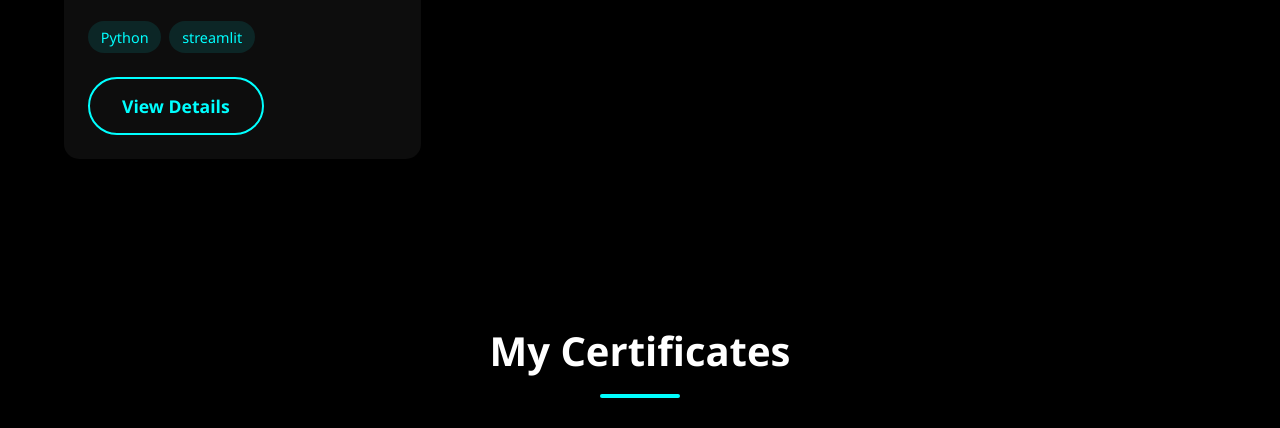
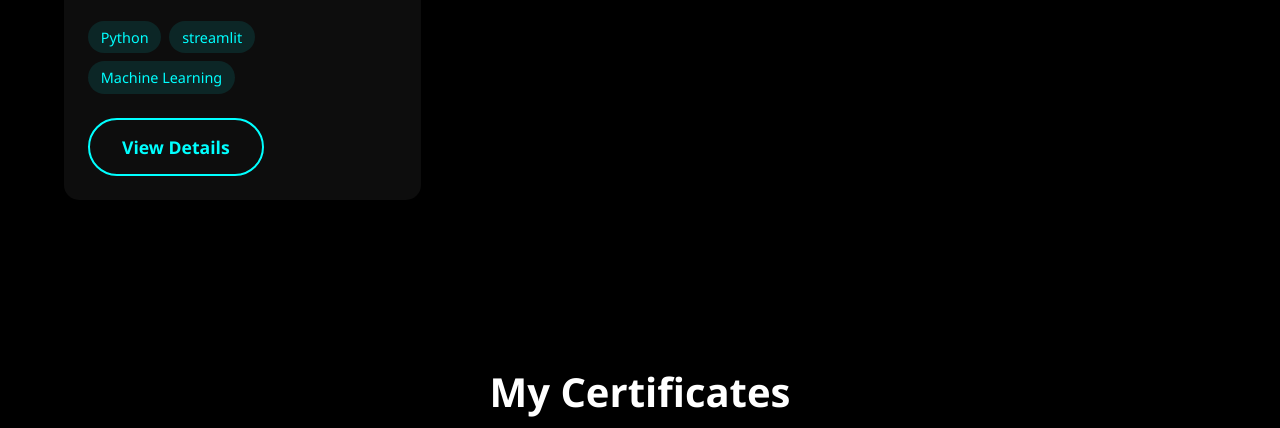
Before and after one commit to kumarBijesh/portfolio, a plain HTML site: page index.html in a window 1280 px wide. Shown: the part 3850-4278 px from the top of the page. Drawn offline with nearby package versions, Linux system fonts and the light colour scheme.

Commit message:
Made some changes

```diff
--- a/index.html
+++ b/index.html
@@ -972,6 +972,7 @@
           <div class="tech-stack">
             <span class="tech-item">Python</span>
             <span class="tech-item">streamlit</span>
+            <span class="tech-item">Machine Learning</span>
           </div>
           <a href="https://github.com/kumarBijesh/python---Projct" target="_blank" class="btn">View Details</a>
         </div>
```
